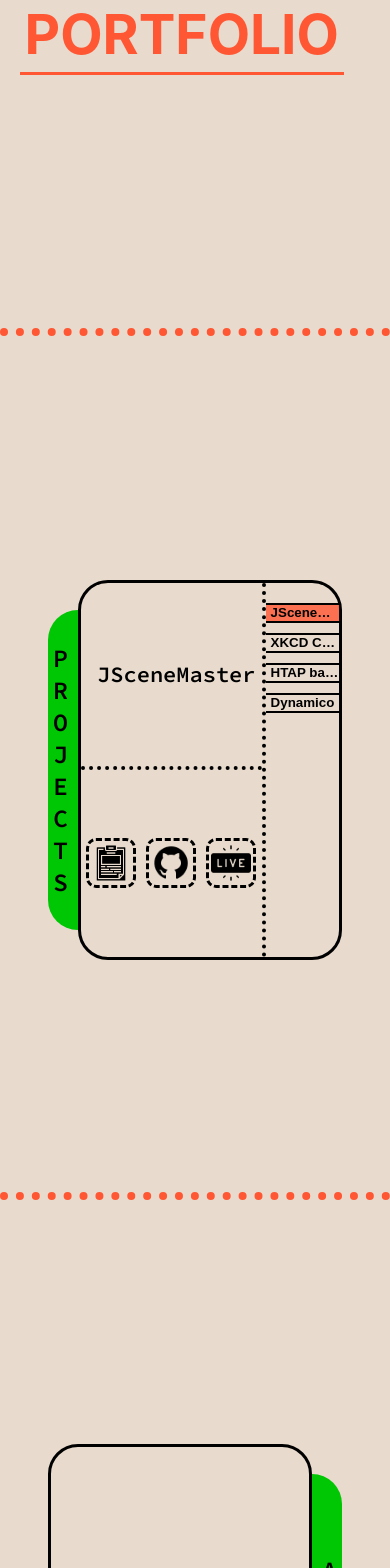
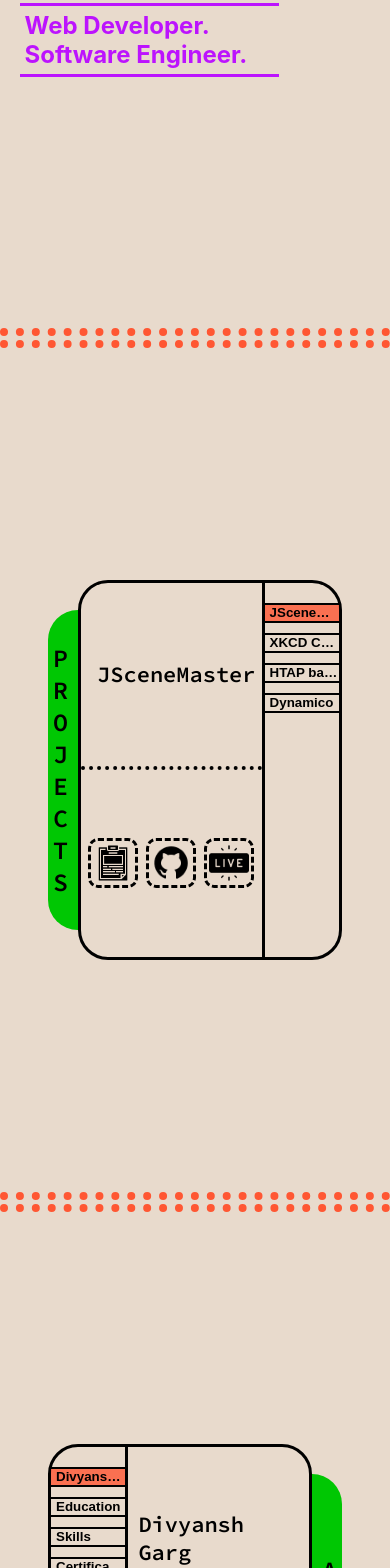
Before and after one commit to DGarg375/DGarg375.github.io, a React (Create React App) app: page / in a window 390 px wide. Shown: the part 432-2000 px from the top of the page. Built offline with nearby package versions, Linux system fonts and the light colour scheme; the HTML template or start-up script is replaced by a standard one; a web font is replaced by a local one.

Commit message:
finished mobile view

```diff
--- a/public/index.html
+++ b/public/index.html
@@ -6,6 +6,7 @@
     <meta name="viewport" content="width=device-width, initial-scale=1" />
     <title>Divyansh Garg's Portfolio</title>
     <script src="https://ajax.googleapis.com/ajax/libs/jquery/3.4.0/jquery.min.js"></script>
+    <script src="https://kit.fontawesome.com/a5c9146709.js" crossorigin="anonymous"></script>
   </head>
   <body>
     <div id="root"></div>
--- a/src/mobile/aboutslidermobile/AboutSliderMobile.css
+++ b/src/mobile/aboutslidermobile/AboutSliderMobile.css
@@ -6,6 +6,23 @@
     align-items: center;
     font-family: 'Source Code Pro', monospace;
     color: #BC13FE;
+    position: relative;
+
+    #description-hide-about-id {
+        position: absolute;
+        width: 265px;
+        height: 380px;
+        border-radius: 30px;
+        background-color: rgba(255, 87, 51, 0.8);
+        display: flex;
+        flex-direction: column;
+        align-items: center;
+        margin-right: 29.5px;
+        margin-left:0;
+        border: 3px solid black;
+        color: white;
+        font-weight: bold;
+    }
 }
 
 .img-base {
@@ -18,3 +35,72 @@
     position: relative;
     border-radius: 30px;
 }
+
+.about-index-container {
+    width: 30%;
+    height: 100%;
+    border-radius: 0px 25px 25px 0px;
+    border-right: 3px solid black;
+    display: flex;
+    flex-direction: column;
+    border-radius: 0;
+    /* background-color: rgba(255, 87, 51, 0.5); */
+}
+
+.about-index-tag {
+    white-space: nowrap;
+    overflow: hidden;
+    text-overflow: ellipsis;
+    background: transparent;
+    border: 0;
+    margin-bottom: 10px;
+    height: 20px;
+    border-bottom: 2px solid black;
+    border-top: 2px solid black;
+    font-weight: bold;
+    padding-left: 5px;
+    text-align: left;
+    color: black;
+}
+
+.about-index-tag:hover {
+    background-color: rgba(255, 87, 51, 0.8);
+    border-bottom: 1.5px solid black;
+    border-top: 1.5px solid black;
+}
+
+.main-container-about-mobile {
+    width: 70%;
+    height: 100%;
+    border-radius: 0px 28px 28px 0px;
+    display: flex;
+    align-items: center;
+    flex-direction: column;
+}
+
+.heading-text-about-mobile {
+    height: 49%;
+    display: flex;
+    justify-content: center;
+    align-items: center;
+    font-size: 22px;
+    font-weight: bold;
+    overflow-wrap:break-word;
+    padding-left: 10px;
+    color: black;
+}
+
+.button-tray-about-mobile {
+    height: 51%;
+    width: 100%;
+    border-top: 4px dotted black;
+    display: flex;
+    justify-content: center;
+    column-gap: 8px;
+    align-items: center;
+}
+
+#about-placeholder-id {
+    width: 265px;
+    display: none;
+}
--- a/src/mobile/aboutslidermobile/AboutSliderMobile.js
+++ b/src/mobile/aboutslidermobile/AboutSliderMobile.js
@@ -3,55 +3,87 @@ import React, { useState, useEffect } from 'react';
 import CurrentSlide from '../../desktop/aboutslider/slides';
 
 const AboutSliderMobile = (props) => {
-    const numSlides = props.numSlides-1;
-    const [counter, setCounter] = useState(0);
+    const numSlides = props.numSlides;
+    const [counterA, setCounterA] = useState(1);
     const [toggleAbout, setToggleAbout] = useState(false);
-    const handleButtonClickNext = () => {
-        if(counter < numSlides) {
-            setCounter(counter+1);
-        }
-    }
-    const handleButtonClickBack = () => {
-        if(counter > 0) {
-            setCounter(counter-1);
-        }
-    }
-    const toggleButtonAboutFunction = () => {
-        setToggleAbout(!toggleAbout);
+
+    const currentSlide = props.slides[`slide_${counterA}`];
+
+    const toggleButtonFunction = () => {
+        setTimeout(() => {
+            setToggleAbout(!toggleAbout);
+        }, 200);
     }
 
-    // useEffect(() => {
-    //     if(counter === 0) {
-    //         document.getElementById("about-back-mobile").style.opacity = "0.15";
-    //     }
-    //     else {
-    //         document.getElementById("about-back-mobile").style.opacity = "1";
-    //     }
-    //     if(counter === numSlides) {
-    //         document.getElementById("about-next-mobile").style.opacity = "0.15";
-    //     } else {
-    //         document.getElementById("about-next-mobile").style.opacity = "1";
-    //     }
+    useEffect(() => {
+        for(let i = 1; i <= numSlides; ++i) {
+            document.getElementById(`ATag_${i}`).addEventListener('click', () => setCounterA(i));
+        }
+    }, []);
 
-    // }, [counter, setCounter, numSlides])
+    useEffect(() => {
+        if(toggleAbout) {
+            document.getElementById('description-hide-about-id').style.display = "flex";
+            document.getElementById('img-base-about-container').style.display = "none";
+            document.getElementById('about-placeholder-id').style.display = "block";
+        } else {
+            document.getElementById('description-hide-about-id').style.display = "none";
+            document.getElementById('img-base-about-container').style.display = "flex";
+            document.getElementById('about-placeholder-id').style.display = "none";
+        }
+    }, [toggleAbout, setToggleAbout])
 
-    // useEffect(() => {
-    //     if(!toggleAbout) {
-    //         document.getElementById("about-description-hide-id").style.display = "none";
-    //         document.getElementById("mobile-stack-container-id").style.display = "block";
-    //     } else {
-    //         document.getElementById("about-description-hide-id").style.display = "flex";
-    //         document.getElementById("mobile-stack-container-id").style.display = "none";
-    //     }
-    // }, [toggleAbout, setToggleAbout])
+    useEffect(() => {
+        document.getElementById(`ATag_${counterA}`).style.backgroundColor = "rgba(255, 87, 51, 0.8)";
+        for(let i = 1; i <= numSlides; ++i) {
+            if(i != counterA) {
+                document.getElementById(`ATag_${i}`).style.background="transparent";
+            }
+        }
+    }, [setCounterA, counterA]);
 
     return (
         <div class="about-slider-base-mobile" tabIndex="0">
-            <div class="img-base">
 
+            <div class="img-base" id="img-base-about-container">
+                <div class="about-index-container">
+                    <br></br>
+                    {
+                        Object.keys(props.slides).map((key, index) => {
+                            if(index !== 0) {
+                                return (
+                                    <button key={key} class="about-index-tag" id={`ATag_${index}`}>{props.slides[`slide_${index}`].title}</button>
+                                )
+                            } else {
+                                return null;
+                            }
+                        })
+                    }
+                    <br></br>
+                </div>
+                <div class="main-container-about-mobile">
+                    <div class="heading-text-about-mobile">
+                        {currentSlide.title}
+                    </div>
+                    <div class="button-tray-about-mobile">
+                        <button title="Description" class="projectURLButton"><img class="button-css" id="new-img-id3" src="./icons8-dev-windows-11/icons8-description-64.png" onClick={toggleButtonFunction}></img></button>
+                    </div>
+                </div>
             </div>
+
+            <div class="about-placeholder" id="about-placeholder-id"></div>
+
             <div class="about-slider-label" id="about-slider-label-mobile">
                 <div>A</div><div>B</div><div>O</div><div>U</div><div>T</div>
+            </div>
+            <div class="description-hide" id="description-hide-about-id">
+                    <div class="description-mobile-text">
+                        {currentSlide.title}
+                    </div>
+                    <div><button title="Description" class="projectURLButton" id="go-back-project-button"><img class="button-css" id="new-img-id3" src="./icons8-dev-windows-11/icons8-left-arrow-50.png" onClick={toggleButtonFunction}></img></button></div>
+                    <div class="description-mobile-mainbody">
+                        <CurrentSlide slideName={currentSlide.useComponent} />
+                    </div>
             </div>
         </div>
     );
--- a/src/mobile/index.css
+++ b/src/mobile/index.css
@@ -28,6 +28,7 @@ html {
     height: 20px;
     width: 100%;
     border-top: 8px dotted rgba(255, 87, 51, 1);
+    border-bottom: 8px dotted rgba(255, 87, 51, 1);
 }
 
 .mobile-projects-container {
@@ -41,14 +42,17 @@ html {
 #intro-typewriter-mobile {
     flex-direction: column;
     align-items: flex-start;
-    font-size: 55px;
+    font-size: 60px;
     font-weight: bold;
     padding-left: 5%;
     color: rgba(255, 87, 51, 1);
 }
 #portfolio-text {
-    border-top: 3px solid rgba(255, 87, 51, 1);
-    border-bottom: 3px solid rgba(255, 87, 51, 1);
+    border-top: 3px solid #BC13FE;
+    border-bottom: 3px solid #BC13FE;
     margin-top: 40px;
     padding: 5px;
+    font-size: 24px;
+    width: 70%;
+    color: #BC13FE;
 }
--- a/src/mobile/index.js
+++ b/src/mobile/index.js
@@ -41,9 +41,10 @@ const MobileComponent = () => {
                 <div class="intro-typewriter" id="intro-typewriter-mobile">
                     <div>DIVYANSH</div>
                     <div>GARG</div>
-                    <div id="portfolio-text">PORTFOLIO</div>
+                    <div id="portfolio-text">Web Developer.<br></br>Software Engineer.</div>
                 </div>
                 <div class="mobile-placeholder"></div>
+
                 <div ref={projectsRef} class="mobile-projects-container" id="projects-section">
                     <ProjectSliderMobile numProjects={projectsBundle.numProjects} projects={projectsBundle} />
                 </div>
--- a/src/mobile/projectslidermobile/ProjectSliderMobile.css
+++ b/src/mobile/projectslidermobile/ProjectSliderMobile.css
@@ -14,7 +14,8 @@
     height: 380px;
     border: 3px solid black;
     display: flex;
-
+    align-items: center;
+    justify-content: center;
     position: relative;
     border-radius: 30px;
 }
@@ -32,7 +33,7 @@
     width: 30%;
     height: 100%;
     border-radius: 0px 25px 25px 0px;
-    border-left: 4px dotted black;
+    border-left: 3px solid black;
     display: flex;
     flex-direction: column;
     /* background-color: rgba(255, 87, 51, 0.5); */
@@ -76,7 +77,8 @@
     width: 100%;
     border-top: 4px dotted black;
     display: flex;
-    justify-content: space-around;
+    justify-content: center;
+    column-gap: 8px;
     align-items: center;
 }
 
@@ -131,5 +133,6 @@
     display: none;
 }
 
-.go-back-project-button {
+#go-back-project-button:hover {
+    background-color: rgba(232, 218, 204, 1);
 }
```
Also changed, not shown: src/mobile/projectslidermobile/ProjectSliderMobile.js (+14 -17 lines).
